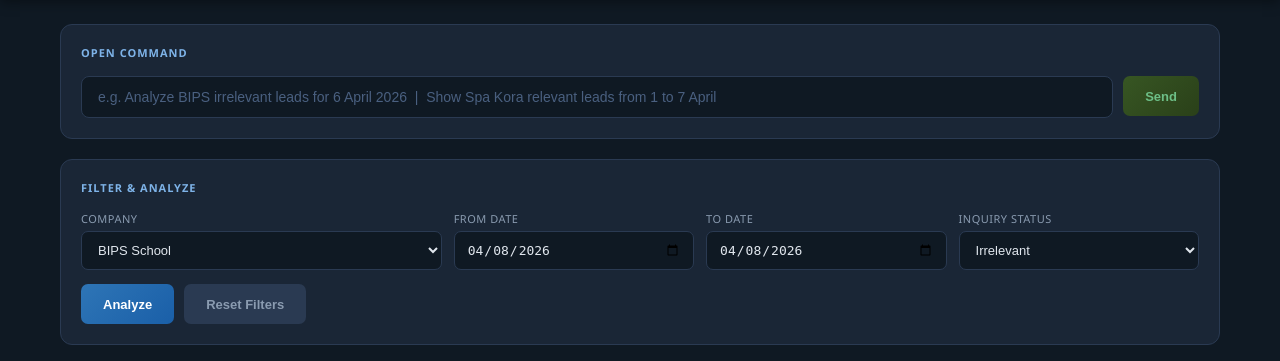
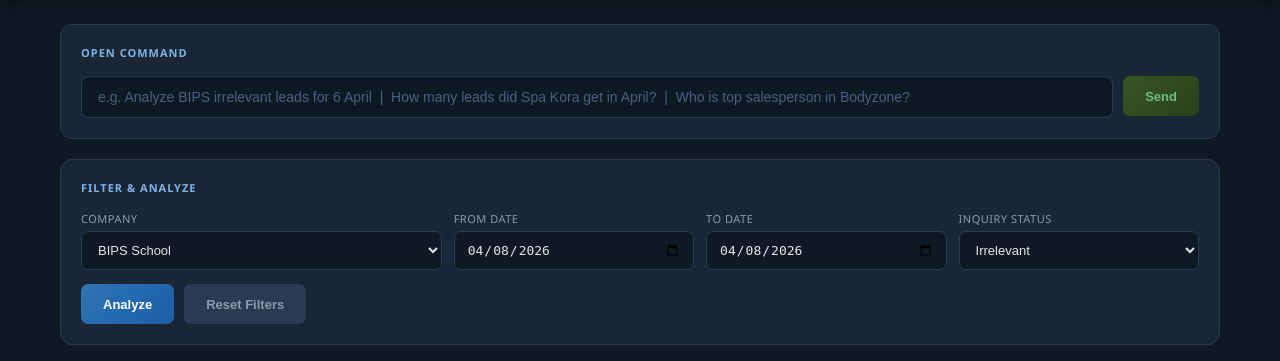
Before and after one commit to mishead32/crm-audit-agent, a Flask app: page / in a window 1280 px wide. Shown: the part 59-420 px from the top of the page. Run offline with Flask 3, Linux system fonts and the light colour scheme.

Commit message:
Update placeholder text

```diff
--- a/templates/index.html
+++ b/templates/index.html
@@ -131,7 +131,7 @@ tr.flagged:hover { background: rgba(200,0,0,0.13); }
     <div class="panel-title">Open Command</div>
     <div class="cmd-row">
       <input class="cmd-input" id="cmd-input" type="text"
-        placeholder="e.g. Analyze BIPS irrelevant leads for 6 April 2026  |  Show Spa Kora relevant leads from 1 to 7 April"
+        placeholder="e.g. Analyze BIPS irrelevant leads for 6 April  |  How many leads did Spa Kora get in April?  |  Who is top salesperson in Bodyzone?"
         onkeydown="if(event.key==='Enter') sendCommand()">
       <button class="btn btn-send" onclick="sendCommand()" id="btn-cmd">Send</button>
     </div>
```
